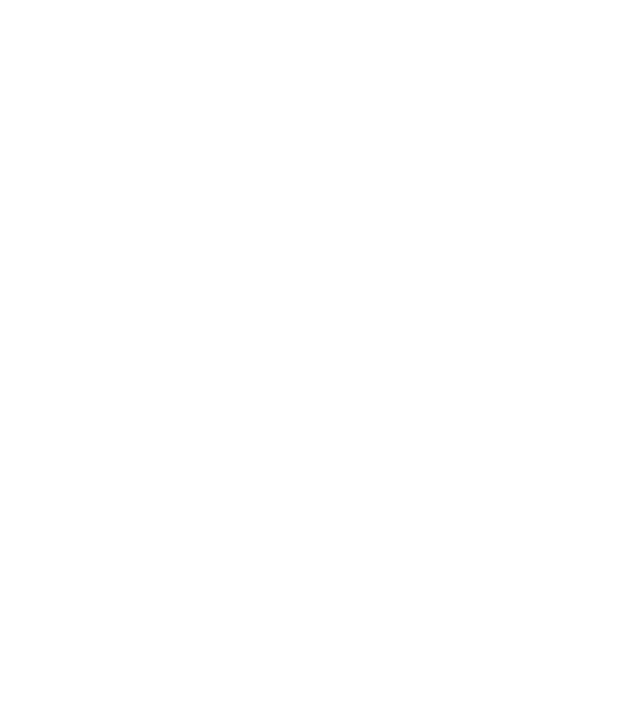
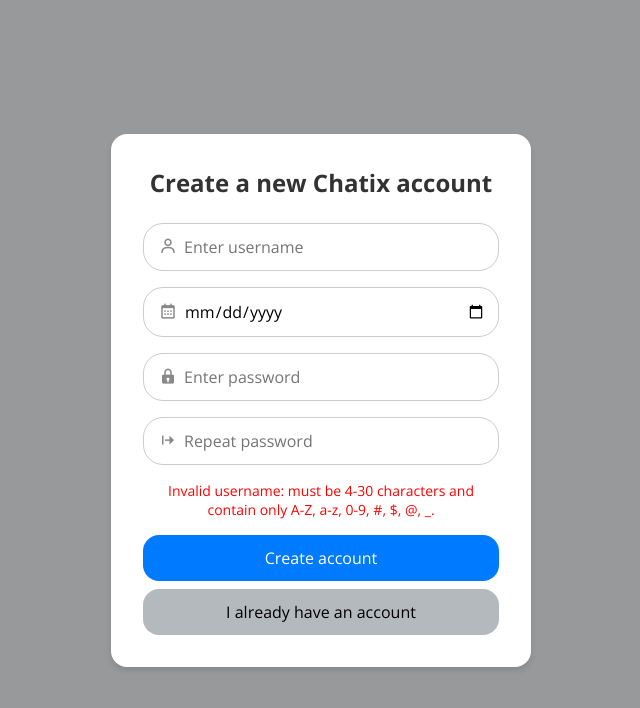
Before and after one commit to TheNarhawl/Chatix, a Vue app in the folder frontend/: page /signup in a window 1280 px wide. Before the commit this address had no page. Shown: the top 708 px of the page, without its empty margins (319-959 px from the left). Built offline with nearby package versions, Linux system fonts and the light colour scheme.

Commit message:
add signup validation

```diff
--- a/frontend/src/components/Login.vue
+++ b/frontend/src/components/Login.vue
@@ -4,14 +4,19 @@
       <h2>Welcome to Chatix!</h2>
       <form @submit.prevent="submitForm">
         <div class="input-group">
+          <i class="bx bx-user"></i>
           <input type="text" v-model="username" placeholder="Username" />
         </div>
 
         <div class="input-group">
+          <i class="bx bxs-lock"></i>
           <input type="password" v-model="password" placeholder="Password" />
         </div>
 
         <button type="submit" class="login-button">Login</button>
+        <button @click="goToSignUp" type="button" class="signup-button">
+          Sign up
+        </button>
       </form>
 
       <div v-if="response" class="response">
@@ -72,13 +77,17 @@
     response.value = { error: error.message };
   }
 };
+
+const goToSignUp = () => {
+  router.push("/signup");
+};
 </script>
 
 <style scoped>
 .login-container {
   width: 100%;
   height: 100vh;
-  background-color: rgb(75, 104, 104);
+  background-color: rgb(152, 153, 155);
   display: flex;
   justify-content: center;
   align-items: center;
@@ -87,7 +96,7 @@
 .login-wrapper {
   background: white;
   padding: 2rem;
-  border-radius: 8px;
+  border-radius: 16px;
   box-shadow: 0 4px 6px rgba(0, 0, 0, 0.1);
   width: 100%;
   max-width: 400px;
@@ -100,14 +109,25 @@
 }
 
 .input-group {
+  position: relative;
   margin-bottom: 1rem;
+}
+
+.input-group i {
+  position: absolute;
+  left: 1rem;
+  top: 48%;
+  transform: translateY(-50%);
+  color: #888;
+  font-size: 18px;
 }
 
 input {
   width: 100%;
   padding: 0.75rem;
+  padding-left: 2.5rem;
   border: 1px solid #ccc;
-  border-radius: 4px;
+  border-radius: 20px;
   font-size: 1rem;
 }
 
@@ -122,7 +142,19 @@
   background-color: #007bff;
   color: white;
   border: none;
-  border-radius: 4px;
+  border-radius: 16px;
+  font-size: 1rem;
+  cursor: pointer;
+}
+
+.signup-button {
+  width: 100%;
+  padding: 0.75rem;
+  margin-top: 0.5rem;
+  background-color: #b4b9be;
+  color: rgb(0, 0, 0);
+  border: none;
+  border-radius: 16px;
   font-size: 1rem;
   cursor: pointer;
 }
--- /dev/null
+++ b/frontend/src/components/Signup.vue
@@ -0,0 +1,267 @@
+<template>
+  <div class="login-container">
+    <div class="login-wrapper">
+      <h2 v-if="!isSuccess">Create a new Chatix account</h2>
+
+      <div v-if="isSuccess" class="success-message">
+        <h2>Account successfully created!</h2>
+        <button @click="goToLogin" class="go-to-login-button">Login</button>
+      </div>
+
+      <form v-else @submit.prevent="submitForm">
+        <div class="input-group" :class="{ 'input-error': usernameError }">
+          <i class="bx bx-user"></i>
+          <input type="text" v-model="username" placeholder="Enter username" />
+        </div>
+
+        <div class="input-group" :class="{ 'input-error': dateError }">
+          <i class="bx bx-calendar"></i>
+          <input type="date" v-model="dateOfBirth" />
+        </div>
+
+        <div class="input-group" :class="{ 'input-error': passwordError }">
+          <i class="bx bxs-lock"></i>
+          <input
+            type="password"
+            v-model="password"
+            placeholder="Enter password"
+          />
+        </div>
+
+        <div class="input-group" :class="{ 'input-error': passwordError }">
+          <i class="bx bxs-arrow-from-left"></i>
+          <input
+            type="password"
+            v-model="repeatPassword"
+            placeholder="Repeat password"
+          />
+        </div>
+
+        <div v-if="errorMessage" class="error-message">
+          {{ errorMessage }}
+        </div>
+
+        <button type="submit" class="signup-button" :disabled="!!errorMessage">
+          Create account
+        </button>
+        <button @click="goToLogin" class="go-to-login-button">
+          I already have an account
+        </button>
+      </form>
+    </div>
+  </div>
+</template>
+
+<script setup>
+import { computed, ref } from "vue";
+import { useRouter } from "vue-router";
+
+const username = ref("");
+const dateOfBirth = ref("");
+const password = ref("");
+const repeatPassword = ref("");
+const response = ref(null);
+const isSuccess = ref(false);
+
+const router = useRouter();
+
+const usernamePattern = /^[A-Za-z0-9_#$@]+$/;
+const passwordPattern = /^[A-Za-z0-9_#$@]+$/;
+
+const calculateAge = (dob) => {
+  const birthDate = new Date(dob);
+  const today = new Date();
+  let age = today.getFullYear() - birthDate.getFullYear();
+  const monthDiff = today.getMonth() - birthDate.getMonth();
+  if (
+    monthDiff < 0 ||
+    (monthDiff === 0 && today.getDate() < birthDate.getDate())
+  ) {
+    age--;
+  }
+  return age;
+};
+
+const usernameError = computed(() => {
+  return (
+    username.value.length < 4 ||
+    username.value.length > 30 ||
+    !usernamePattern.test(username.value)
+  );
+});
+
+const dateError = computed(() => {
+  return !dateOfBirth.value || calculateAge(dateOfBirth.value) < 18;
+});
+
+const passwordError = computed(() => {
+  return (
+    password.value.length > 30 ||
+    !passwordPattern.test(password.value) ||
+    password.value !== repeatPassword.value
+  );
+});
+
+const errorMessage = computed(() => {
+  if (usernameError.value) {
+    return "Invalid username: must be 4-30 characters and contain only A-Z, a-z, 0-9, #, $, @, _.";
+  }
+  if (dateError.value) {
+    return "You must be at least 18 years old to register.";
+  }
+  if (passwordError.value) {
+    return "Invalid password: must be at most 30 characters, contain only allowed characters, and match repeat password.";
+  }
+  return "";
+});
+
+const submitForm = async () => {
+  if (errorMessage.value) {
+    return;
+  }
+
+  try {
+    const res = await fetch("http://localhost:3000/user/signup", {
+      method: "POST",
+      headers: { "Content-Type": "application/json" },
+      body: JSON.stringify({
+        username: username.value,
+        password: password.value,
+        dateOfBirth: dateOfBirth.value,
+      }),
+    });
+    response.value = await res.json();
+    if (response.value.message === "ok") {
+      isSuccess.value = true;
+    }
+  } catch (error) {
+    response.value = { message: "Error occurred" };
+  }
+};
+
+const goToLogin = () => {
+  router.push("/login");
+};
+</script>
+
+<style scoped>
+.login-container {
+  width: 100%;
+  height: 100vh;
+  background-color: rgb(152, 153, 155);
+  display: flex;
+  justify-content: center;
+  align-items: center;
+}
+
+.login-wrapper {
+  background: white;
+  padding: 2rem;
+  border-radius: 16px;
+  box-shadow: 0 4px 6px rgba(0, 0, 0, 0.1);
+  width: 100%;
+  max-width: 420px;
+}
+
+h2 {
+  text-align: center;
+  margin-bottom: 1.5rem;
+  color: #333;
+}
+
+.input-group {
+  position: relative;
+  margin-bottom: 1rem;
+}
+
+.input-group i {
+  position: absolute;
+  left: 1rem;
+  top: 48%;
+  transform: translateY(-50%);
+  color: #888;
+  font-size: 18px;
+}
+
+input {
+  width: 100%;
+  padding: 0.75rem;
+  padding-left: 2.5rem;
+  border: 1px solid #ccc;
+  border-radius: 20px;
+  font-size: 1rem;
+}
+
+input:focus {
+  outline: none;
+  border-color: #007bff;
+}
+
+.input-error {
+  border-color: red !important;
+}
+
+.error-message {
+  color: red;
+  text-align: center;
+  font-size: 14px;
+  margin-bottom: 1rem;
+}
+
+.signup-button {
+  width: 100%;
+  padding: 0.75rem;
+  background-color: #007bff;
+  color: white;
+  border: none;
+  border-radius: 16px;
+  font-size: 1rem;
+  cursor: pointer;
+}
+
+.go-to-login-button {
+  width: 100%;
+  padding: 0.75rem;
+  margin-top: 0.5rem;
+  background-color: #b4b9be;
+  color: rgb(0, 0, 0);
+  border: none;
+  border-radius: 16px;
+  font-size: 1rem;
+  cursor: pointer;
+}
+
+.success-message > .go-to-login-button {
+    background-color: #007bff;
+    color: white;
+}
+
+.success-message > .go-to-login-button:hover {
+    background-color: #0056b3;
+}
+
+.signup-button:hover {
+  background-color: #0056b3;
+}
+
+.response {
+  margin-top: 1rem;
+  padding: 1rem;
+  background-color: #f0f0f0;
+  border-radius: 4px;
+}
+
+pre {
+  white-space: pre-wrap;
+  word-wrap: break-word;
+}
+
+.user-data {
+  margin-top: 1rem;
+}
+
+.user-data p {
+  margin: 0.5rem 0;
+  font-size: 0.9rem;
+}
+</style>
--- a/frontend/src/router/router.ts
+++ b/frontend/src/router/router.ts
@@ -1,4 +1,5 @@
 import Login from "@/components/Login.vue";
+import Signup from "@/components/Signup.vue";
 import AppView from "@/components/AppView.vue";
 import { useAuthStore } from "@/store/authStore";
 import { createWebHistory } from "vue-router";
@@ -13,6 +14,11 @@
   {
     path: "/login",
     component: Login,
+    meta: { requiresAuth: false },
+  },
+  {
+    path: "/signup",
+    component: Signup,
     meta: { requiresAuth: false },
   },
   {
```
Also changed, not shown: 1 other file (tests, documents, lock files or other folders).
